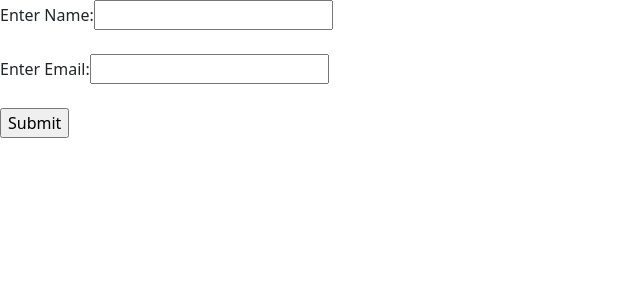
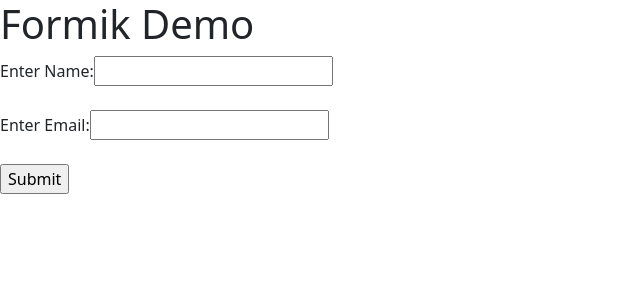
Before and after one commit to harshith1123/React-JS, a React (Create React App) app in the folder my-app/: page / in a window 1280 px wide. Shown: the top 300 px of the page, without its empty margins (0-640 px from the left). Built offline with nearby package versions, Linux system fonts and the light colour scheme.

Commit message:
Performed Formik by Restructuring the variable

```diff
--- a/my-app/src/Formik.js
+++ b/my-app/src/Formik.js
@@ -8,7 +8,17 @@
         email:''
     }
 
-    const formik =useFormik({
+    // const formik =useFormik({
+    //     initialValues:formikInitialValue,
+    //     onSubmit: (values)=>{
+    //         console.log(values);
+    //         console.log(values.name);
+    //         console.log(values.email);
+    //         alert("Your Name:"+values.name+ " and Email:"+values.email+ " saved successfully");
+    //     }
+    // });
+
+    const {handleChange,handleSubmit,values} =useFormik({
         initialValues:formikInitialValue,
         onSubmit: (values)=>{
             console.log(values);
@@ -20,13 +30,17 @@
 
   return (
     <div>
-      <form action="" onSubmit={formik.handleSubmit}>
+    <h1>Formik Demo</h1>
+      {/* <form action="" onSubmit={formik.handleSubmit}> */}
+      <form action="" onSubmit={handleSubmit}>
         <label htmlFor="">Enter Name:</label>
-        <input type="text" name="name" value={formik.values.name} onChange={formik.handleChange}/>
+        {/* <input type="text" name="name" value={formik.values.name} onChange={formik.handleChange}/> */}
+        <input type="text" name="name" value={values.name} onChange={handleChange}/>
         <br />
         <br />
         <label htmlFor="">Enter Email:</label>
-        <input type="email" name="email" value={formik.values.email} onChange={formik.handleChange}/>
+        {/* <input type="email" name="email" value={formik.values.email} onChange={formik.handleChange}/> */}
+        <input type="email" name="email" value={values.email} onChange={handleChange}/>
         <br />
         <br />
         <input type="submit" value="Submit" />
```
